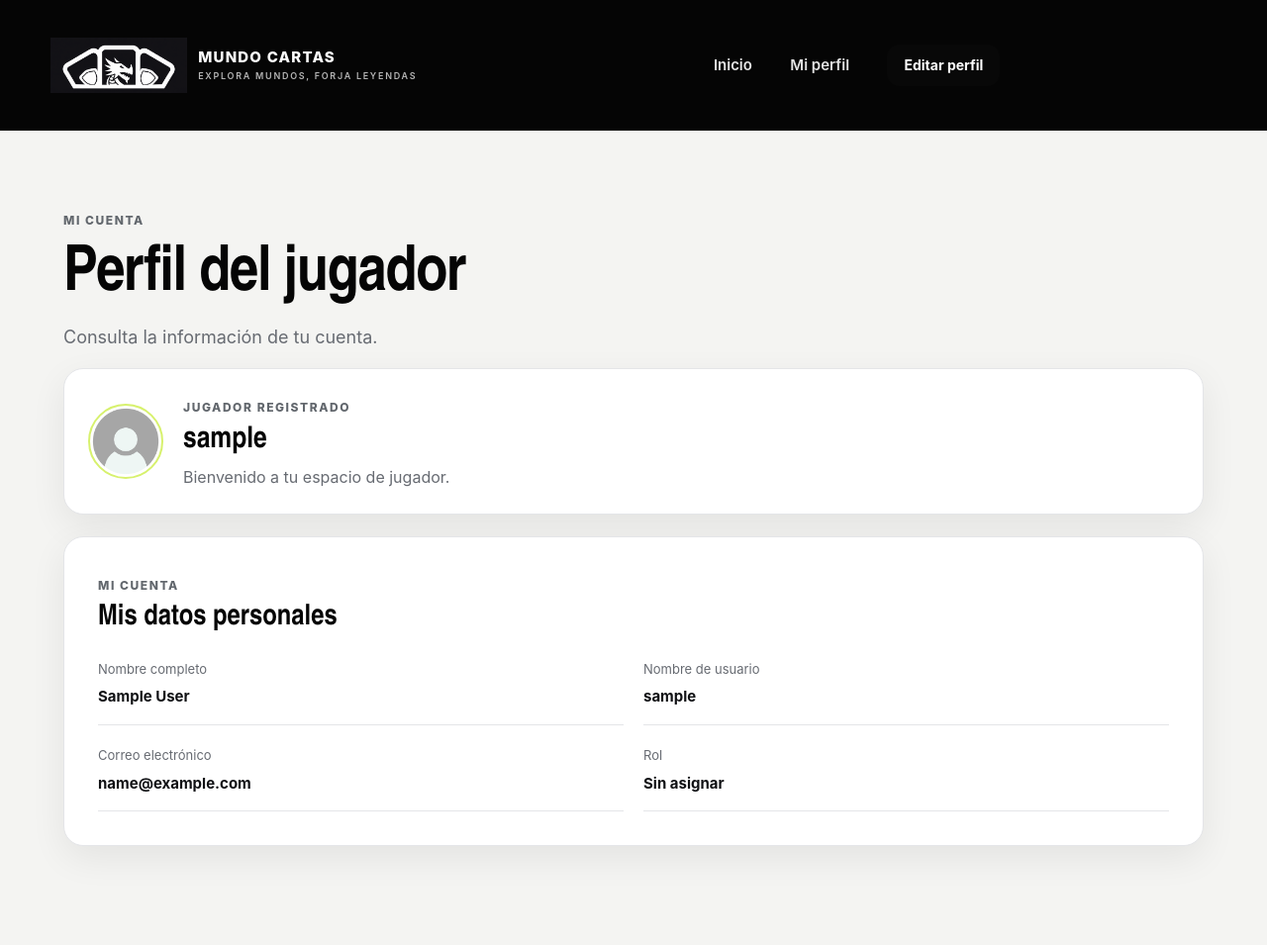
After one commit to joaquin-at/mundo_cartas, a Django app: page /mi-perfil/ in a window 1280 px wide. The commit adds this page. Shown: the whole page at 99% size. Run offline with Django 5.2, Linux system fonts and the light colour scheme; the visitor is signed in with stand-in values (Sample User, id 1); data that the repository does not hold is empty.

Commit message:
feat: integra perfil de jugador con datos de usuario autenticado

```diff
--- a/gestion/templates/gestion/index.html
+++ b/gestion/templates/gestion/index.html
@@ -46,6 +46,10 @@
             <strong>{{ user.username }}</strong>
             <small>{{ user.perfil.rol.nombre }}</small>
         </div>
+        <!-- Acceso al perfil del jugador -->
+        <a class="button button-secondary" href="{% url 'mi_perfil' %}">
+            Mi perfil
+        </a>
 
     {% if user.is_authenticated and user.perfil.rol.nombre == "Administrador" %}
         <a href="{% url 'panel_administrador' %}">
--- /dev/null
+++ b/gestion/templates/gestion/mi_perfil.html
@@ -0,0 +1,107 @@
+
+{% load static %}
+<!doctype html>
+<html lang="es">
+
+<head>
+    <meta charset="utf-8">
+    <meta name="viewport" content="width=device-width, initial-scale=1">
+    <title>Mundo Cartas | Mi perfil</title>
+
+    <link rel="stylesheet" href="{% static 'gestion/recursos/css/main.css' %}">
+    <link rel="stylesheet" href="{% static 'gestion/recursos/css/perfil-jugador.css' %}">
+</head>
+
+<body class="player-page">
+
+    <header class="site-header">
+        <nav class="navbar" aria-label="Navegación principal">
+
+            <a class="brand" href="{% url 'inicio' %}">
+                <img class="brand-logo"
+                     src="{% static 'gestion/recursos/assets/logo-mundo-cartas-symbol.png' %}"
+                     alt="Logo Mundo Cartas">
+
+                <span>
+                    MUNDO CARTAS
+                    <small>EXPLORA MUNDOS, FORJA LEYENDAS</small>
+                </span>
+            </a>
+
+            <div class="nav-links">
+                <a href="{% url 'inicio' %}">Inicio</a>
+                <a href="{% url 'mi_perfil' %}">Mi perfil</a>
+                 <button class="button button-primary button-small"
+                        type="button"
+                        title="Función pendiente de implementar">
+                    Editar perfil
+                </button>
+            </div>
+
+        </nav>
+    </header>
+
+    <main class="wrap page-main">
+
+        <section class="page-intro">
+            <span class="eyebrow">Mi cuenta</span>
+            <h1>Perfil del jugador</h1>
+            <p>Consulta la información de tu cuenta.</p>
+        </section>
+
+        <!-- Resumen del jugador -->
+        <section class="panel profile-overview">
+
+            <img src="{% static 'gestion/recursos/assets/mi-avatar.png' %}"
+                 alt="Avatar del jugador">
+
+            <div>
+                <span class="eyebrow">Jugador registrado</span>
+                <h2>{{ user.username }}</h2>
+                <p>Bienvenido a tu espacio de jugador.</p>
+            </div>
+
+        </section>
+
+        <!-- Datos personales -->
+        <section class="panel panel-pad" id="mis-datos">
+
+            <div class="perfil-titulo">
+                <div>
+                    <span class="eyebrow">Mi cuenta</span>
+                    <h2>Mis datos personales</h2>
+                </div>
+            </div>
+
+            <div class="datos-personales">
+
+                <div class="dato">
+                    <span>Nombre completo</span>
+                    <strong>{{ user.get_full_name|default:"Sin registrar" }}</strong>
+                </div>
+
+                <div class="dato">
+                    <span>Nombre de usuario</span>
+                    <strong>{{ user.username }}</strong>
+                </div>
+
+                <div class="dato">
+                    <span>Correo electrónico</span>
+                    <strong>{{ user.email|default:"Sin registrar" }}</strong>
+                </div>
+
+                <div class="dato">
+                    <span>Rol</span>
+                    <strong>{{ user.perfil.rol.nombre|default:"Sin asignar" }}</strong>
+                </div>
+
+            </div>
+
+
+
+        </section>
+
+    </main>
+
+</body>
+</html>
--- a/gestion/urls.py
+++ b/gestion/urls.py
@@ -9,4 +9,9 @@ urlpatterns = [
         views.panel_administrador,
         name="panel_administrador",
     ),
+     path(
+        "mi-perfil/",
+        views.mi_perfil,
+        name="mi_perfil",
+    ),
 ]
--- a/gestion/views.py
+++ b/gestion/views.py
@@ -16,3 +16,7 @@ def panel_administrador(request):
         return redirect("inicio")
 
     return render(request, "gestion/panel_administrador.html")
+
+@login_required
+def mi_perfil(request):
+    return render(request, "gestion/mi_perfil.html")
```
